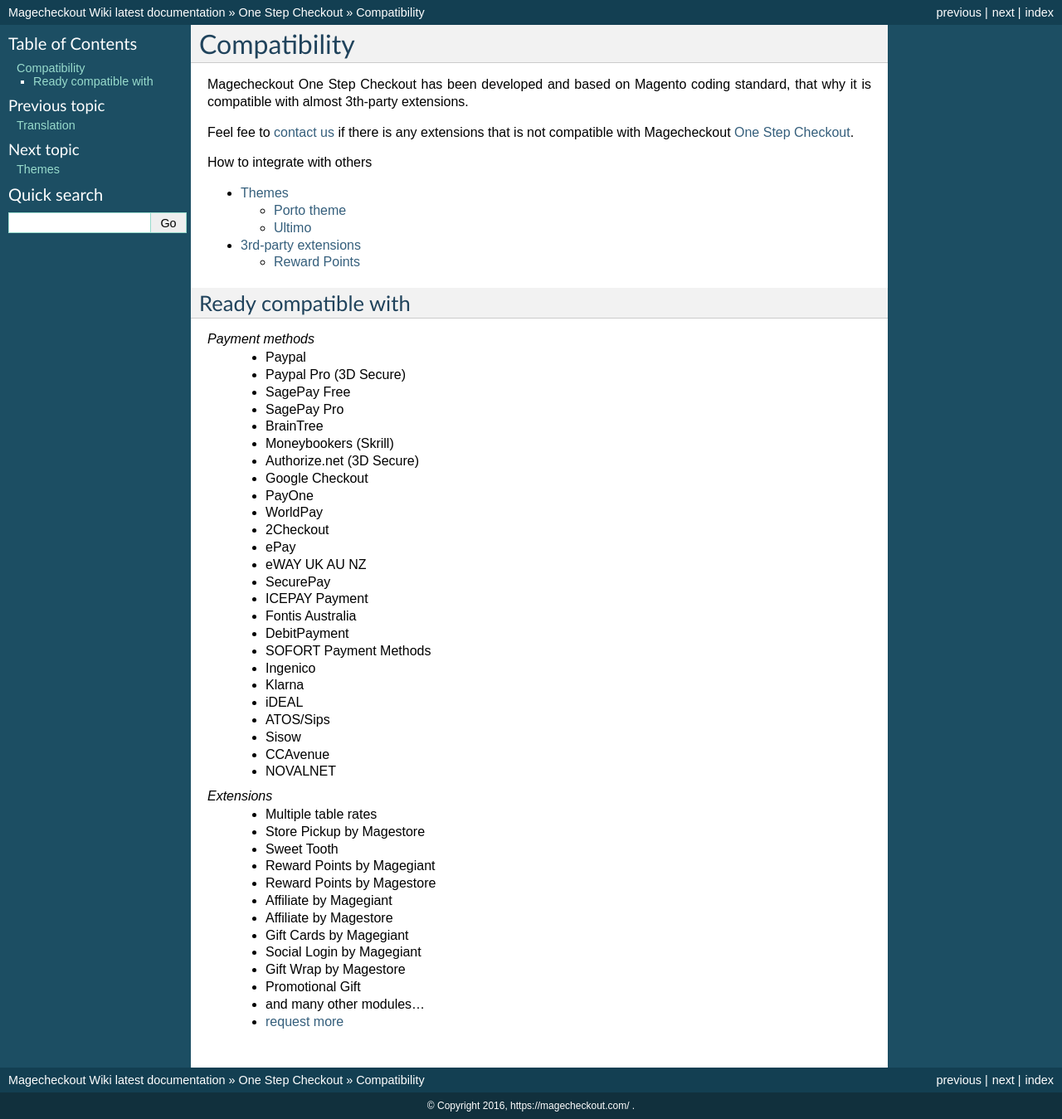
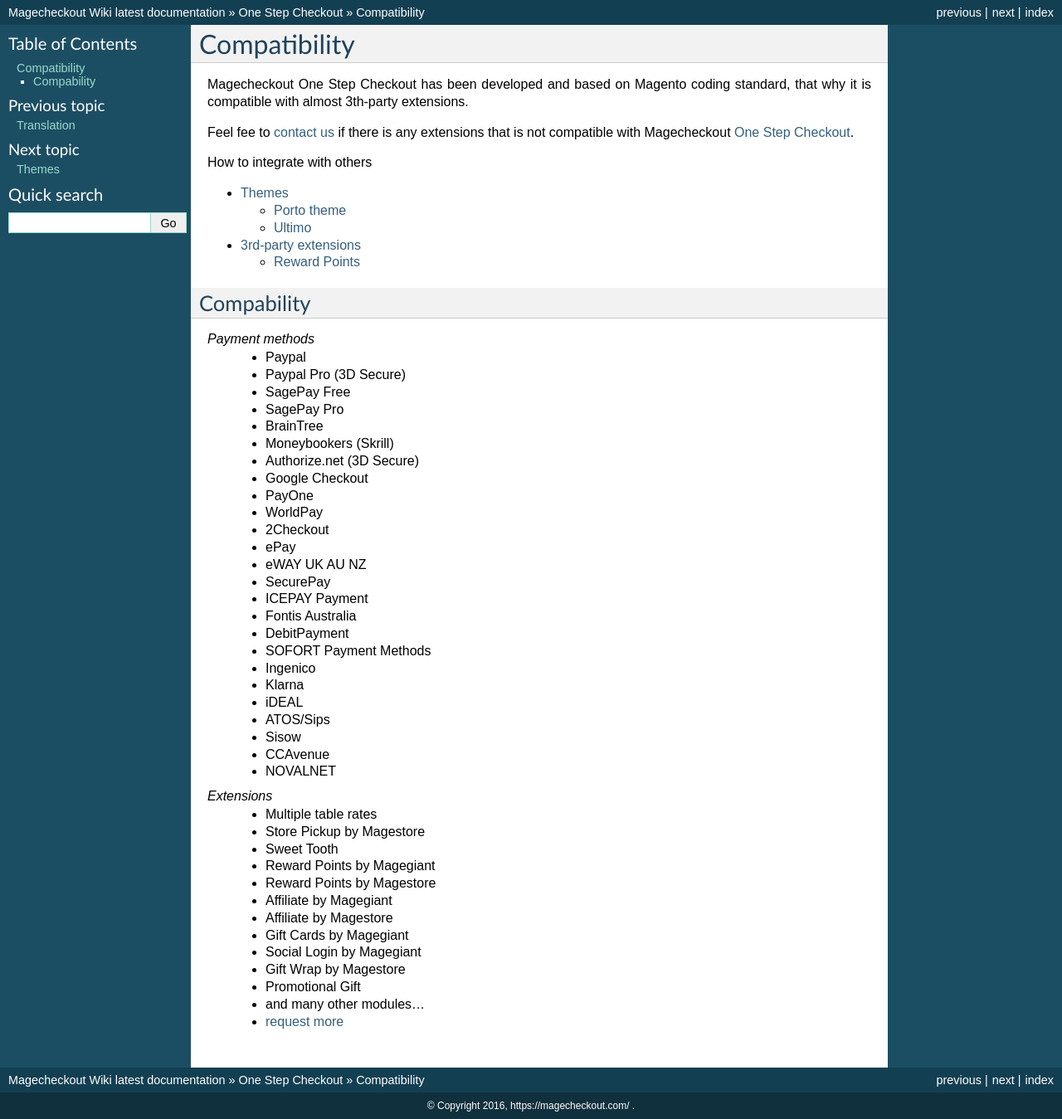
Before and after one commit to LindaThompson/wiki, a Sphinx documentation site: the page built from docs/one-step-checkout/compatibility/index.rst, in a window 1280 px wide. Shown: the whole page at 83% size. Built offline with Sphinx 7.4.7, drawn with Linux system fonts in a browser that asks for light colours; pages that are not in the unit, such as notebooks, are missing from menus.

Commit message:
Auto update docs

```diff
--- a/docs/one-step-checkout/compatibility/index.rst
+++ b/docs/one-step-checkout/compatibility/index.rst
@@ -15,8 +15,8 @@
     extensions/index
     *
 
-Ready compatible with
----------------------
+Compability
+------------
 
 *Payment methods*
 	- Paypal
```
